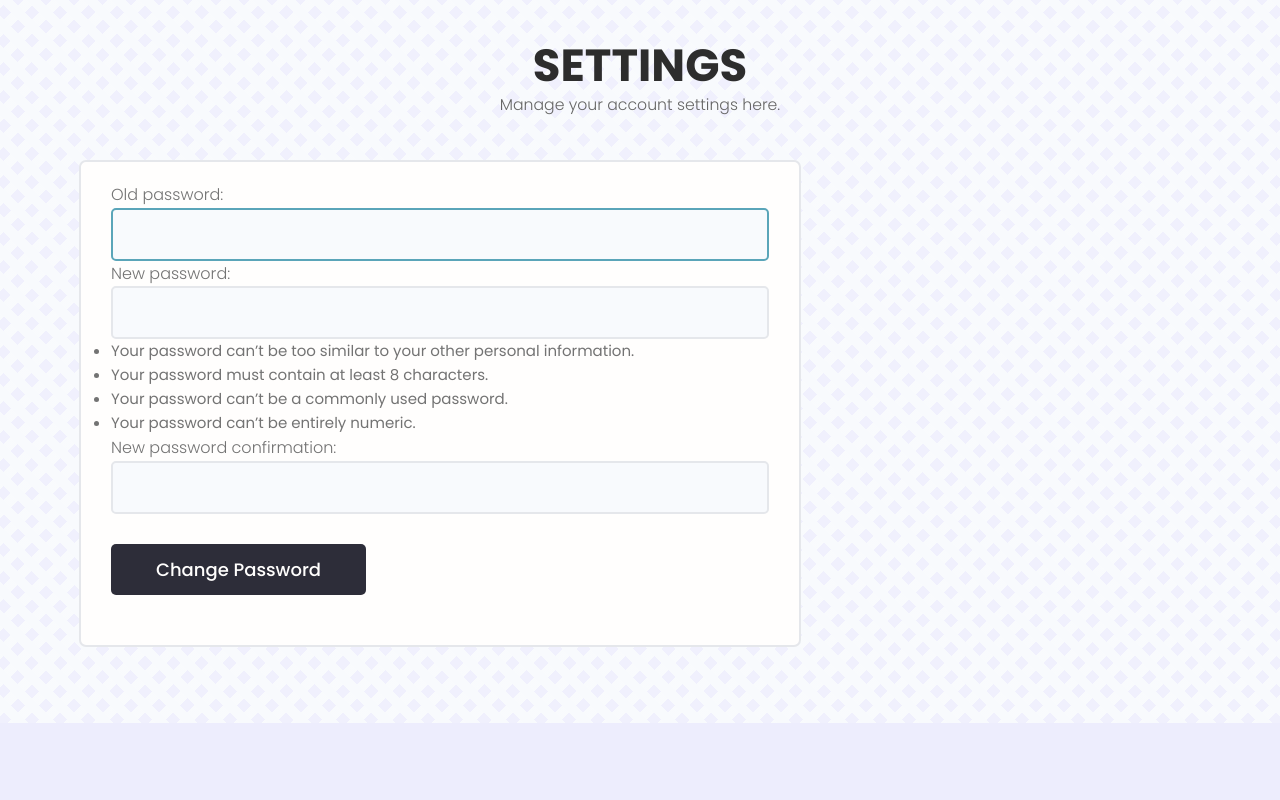
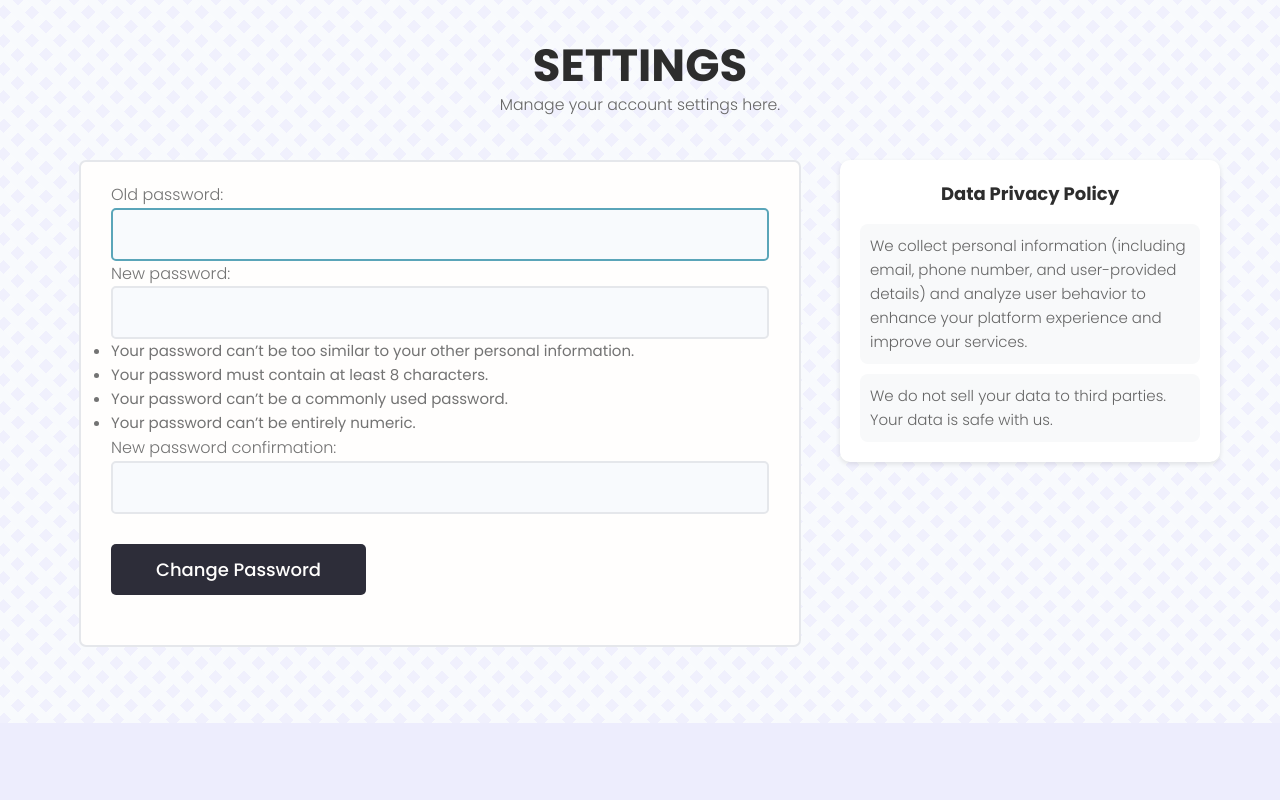
Before and after one commit to saketmanolkar/Video-Sharing-Platform, a Django app: page /users/settings/ in a window 1280 px wide. Shown: the part 77-877 px from the top of the page. Run offline with Django 4.2, Linux system fonts and the light colour scheme; the visitor is signed in with stand-in values (Sample User, id 1); parts of the project's set-up code (start-up, migrations or seed data) failed here and were passed over; some libraries are stand-ins or nearby versions.

Commit message:
Beautification of FE done

```diff
--- a/projects/templates/components/video-player.html
+++ b/projects/templates/components/video-player.html
@@ -203,7 +203,7 @@
             class="video-js vjs-big-play-centered vjs-theme-forest"
             controls
             preload="auto"
-            poster="{{ video.thumbnail.url }}"
+            poster="{% if video.thumbnail %}{{ video.thumbnail.url }}{% else %}{% static 'images/default.jpg' %}{% endif %}"
             width="100%"
             height="auto">
             <!-- Only show video if encoding is complete -->
--- a/users/templates/users/settings.html
+++ b/users/templates/users/settings.html
@@ -9,14 +9,29 @@
         </div>
 
         <div class="settings-layout">
-            <!-- Left Column - Just the form, no extra containers -->
+            <!-- Left Column - Password Change -->
             <div class="settings-left">
                 {% include 'password_change.html' with form=password_form %}
             </div>
 
-            <!-- Right Column - for future settings -->
+            <!-- Right Column - Privacy Settings -->
             <div class="settings-right">
-                <!-- Other settings sections can go here -->
+                <div class="privacy-container">
+                    <h3 class="privacy-title" style="text-align: center;">Data Privacy Policy</h3>
+                    <div class="privacy-content">
+
+                            <div class="privacy-option">
+
+                                <p class="option-description">We collect personal information (including email, phone number, and user-provided details) and analyze user behavior to enhance your platform experience and improve our services.</p>
+                            </div>
+                            <div class="privacy-option" style="margin-top: 1rem;">
+
+                                <p class="option-description">We do not sell your data to third parties. Your data is safe with us.</p>
+                            </div>
+
+                        </div>
+                    </div>
+                </div>
             </div>
         </div>
     </div>
@@ -35,6 +50,54 @@
         margin-top: 2rem;
     }
 
+    .privacy-container {
+        background: white;
+        margin-top: 7rem;
+        padding: 2rem;
+        border-radius: 10px;
+        box-shadow: 0 2px 5px rgba(0,0,0,0.1);
+    }
+
+    .privacy-title {
+        font-size: 1.8rem;
+        color: #2D2D2D;
+        margin-bottom: 1.5rem;
+        font-weight: 600;
+    }
+
+    .privacy-content {
+        color: #666;
+    }
+
+    .privacy-text {
+        margin-bottom: 1.5rem;
+        font-size: 1rem;
+    }
+
+    .privacy-options {
+        display: flex;
+        flex-direction: column;
+        gap: 1.5rem;
+    }
+
+    .privacy-option {
+        padding: 1rem;
+        background: #f8f9fa;
+        border-radius: 8px;
+    }
+
+    .option-label {
+        display: block;
+        font-weight: 600;
+        margin-bottom: 0.5rem;
+        color: #2D2D2D;
+    }
+
+    .option-description {
+        font-size: 1.5rem;
+        color: #666;
+    }
+
     @media (max-width: 768px) {
         .settings-layout {
             grid-template-columns: 1fr;
--- a/users/views.py
+++ b/users/views.py
@@ -9,7 +9,7 @@ from django.views.decorators.csrf import csrf_protect
 from .forms import CustomUserCreationForm
 from django.contrib.auth.decorators import login_required
 from .forms import ProfileForm, MessageForm
-from django.http import JsonResponse, HttpResponseForbidden, HttpResponse, FileResponse
+from django.http import JsonResponse, HttpResponseForbidden, HttpResponse, FileResponse, Http404
 from django.core.exceptions import ValidationError
 from django.contrib.auth.forms import PasswordChangeForm
 from rest_framework_simplejwt.tokens import RefreshToken
@@ -488,82 +488,117 @@ def clear_temp_tokens(request):
 
 @cache_control(max_age=3600, public=True)
 def report(request, pk):
-    profile = get_object_or_404(Profile, id=pk)
-    report_type = request.GET.get('report_type')
+    try:
+        profile = get_object_or_404(Profile, id=pk)
+        report_type = request.GET.get('report_type')
 
-    # Initialize variables
-    report_url = None
-    file_content = None
-    audio_url = None
-    audio_generated_at = None
+        if not report_type:
+            return render(request, 'users/report.html', {
+                'error': 'Report type is required',
+                'profile': profile,
+                'report_exists': False  # Add this flag
+            }, status=400)
 
-    # Check the report type and fetch the corresponding report URL and audio URL
-    if report_type == 'user':
-        report = get_object_or_404(Report, user=profile.user)
-        created_at = report.user_report_generated_at
-        report_url = report.user_report_url
-        audio_url = report.user_report_audio_file_url
-        audio_generated_at = report.user_report_audio_generated_at
-        audio_is_generated = report.audio_is_generated
+        try:
+            report = Report.objects.get(user=profile.user)
 
-    elif report_type == 'video':
-        report = get_object_or_404(Report, user=profile.user)
-        print(f"DEBUG: Raw audio URL from DB: {report.video_report_audio_file_url}")
-        print(f"DEBUG: Audio generated at: {report.video_report_audio_generated_at}")
-        created_at = report.video_report_generated_at
-        report_url = report.video_report_url
-        audio_url = report.video_report_audio_file_url
-        audio_generated_at = report.video_report_audio_generated_at
-        audio_is_generated = report.audio_is_generated
-    else:
-        messages.error(request, "Invalid report type")
+            # Check if this specific report type exists
+            if report_type == 'user':
+                if not report.user_report_url:  # If no user report exists
+                    return render(request, 'users/report.html', {
+                        'profile': profile,
+                        'report_type': report_type,
+                        'report_exists': False  # Add this flag
+                    })
+                created_at = report.user_report_generated_at
+                report_url = report.user_report_url
+                audio_url = report.user_report_audio_file_url
+                audio_generated_at = report.user_report_audio_generated_at
+                audio_is_generated = report.audio_is_generated
 
-    # Modify the report URL to be web-accessible
-    if report_url and not report_url.startswith('http'):
-        report_url = f"{django_settings.MEDIA_URL}reports/{report_url.split('/')[-1]}"
+            elif report_type == 'video':
+                if not report.video_report_url:  # If no video report exists
+                    return render(request, 'users/report.html', {
+                        'profile': profile,
+                        'report_type': report_type,
+                        'report_exists': False  # Add this flag
+                    })
+                created_at = report.video_report_generated_at
+                report_url = report.video_report_url
+                audio_url = report.video_report_audio_file_url
+                audio_generated_at = report.video_report_audio_generated_at
+                audio_is_generated = report.audio_is_generated
+            else:
+                return render(request, 'users/report.html', {
+                    'profile': profile,
+                    'report_exists': False  # Add this flag
+                }, status=400)
 
-        # Read the file content
-        file_path = os.path.join(django_settings.MEDIA_ROOT, 'reports', report_url.split('/')[-1])
-        try:
-            with open(file_path, 'r') as file:
-                file_content = file.read()
-        except Exception as e:
-            print(f"Error reading file: {e}")
-            file_content = "Error reading file content"
+        except Report.DoesNotExist:
+            return render(request, 'users/report.html', {
+                'profile': profile,
+                'report_exists': False,
+            })
 
-    # Handle audio URL with cache busting
-    if audio_url and not audio_url.startswith('http'):
-        # Clean up the cache buster to be a single integer
-        cache_buster = int(audio_generated_at.timestamp()) if audio_generated_at else ''
-        clean_filename = audio_url.split('/')[-1]
-        # Use the serve_audio URL pattern instead of direct media URL
-        audio_url = reverse('serve_audio', kwargs={
-            'profile_id': pk,
+        # Modify the report URL to be web-accessible
+        if report_url and not report_url.startswith('http'):
+            report_url = f"{django_settings.MEDIA_URL}reports/{report_url.split('/')[-1]}"
+
+            # Read the file content
+            file_path = os.path.join(django_settings.MEDIA_ROOT, 'reports', report_url.split('/')[-1])
+            try:
+                with open(file_path, 'r') as file:
+                    file_content = file.read()
+            except Exception as e:
+                print(f"Error reading file: {e}")
+                file_content = "Error reading file content"
+
+        # Handle audio URL with cache busting
+        if audio_url and not audio_url.startswith('http'):
+            # Clean up the cache buster to be a single integer
+            cache_buster = int(audio_generated_at.timestamp()) if audio_generated_at else ''
+            clean_filename = audio_url.split('/')[-1]
+            # Use the serve_audio URL pattern instead of direct media URL
+            audio_url = reverse('serve_audio', kwargs={
+                'profile_id': pk,
+                'report_type': report_type
+            }) + f'?v={cache_buster}'
+            print(f"🎵 Clean audio URL: {audio_url}")
+
+        context = {
+            'profile': profile,
+            'report_type': report_type,
+            'report_file_url': report_url,
+            'file_content': file_content,
+            'created_at': created_at,
+            'audio_url': audio_url,
+            'audio_generated_at': audio_generated_at,
+            'audio_is_generated': audio_is_generated,
+            'has_audio': bool(audio_url),
+            'report_exists': True,
             'report_type': report_type
-        }) + f'?v={cache_buster}'
-        print(f"🎵 Clean audio URL: {audio_url}")
+        }
 
-    context = {
-        'profile': profile,
-        'report_type': report_type,
-        'report_file_url': report_url,
-        'file_content': file_content,
-        'created_at': created_at,
-        'audio_url': audio_url,
-        'audio_generated_at': audio_generated_at,
-        'audio_is_generated': audio_is_generated,
-        'has_audio': bool(audio_url)
-    }
+        response = render(request, 'users/report.html', context)
 
-    response = render(request, 'users/report.html', context)
+        # Add strong caching headers for audio files
+        if audio_url:
+            response['Cache-Control'] = 'public, max-age=31536000, immutable'  # Cache for 1 year
+            response['Expires'] = 'Thu, 31 Dec 2037 23:55:55 GMT'
+            print("📦 Added strong caching headers for audio")
 
-    # Add strong caching headers for audio files
-    if audio_url:
-        response['Cache-Control'] = 'public, max-age=31536000, immutable'  # Cache for 1 year
-        response['Expires'] = 'Thu, 31 Dec 2037 23:55:55 GMT'
-        print("📦 Added strong caching headers for audio")
+        return response
 
-    return response
+    except Http404:
+        messages.error(request, "Profile not found")
+        return render(request, 'users/report.html', {
+            'error': 'Profile not found'
+        }, status=404)
+    except Exception as e:
+        messages.error(request, f"An error occurred: {str(e)}")
+        return render(request, 'users/report.html', {
+            'error': 'An unexpected error occurred'
+        }, status=500)
 
 @login_required(login_url="login-page")
 def delete_message(request, pk):
```
Also changed, not shown: projects/services/analytics_service.py (+14 -3 lines), users/services/user_services.py (+20 -12 lines), users/templates/users/analytics.html (+8 -9 lines), users/templates/users/report.html (+10 -0 lines), 2 other files.
